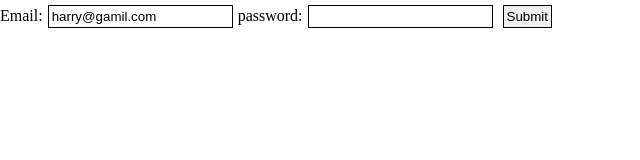
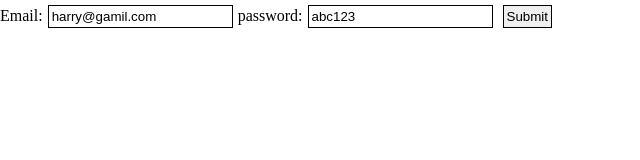
Before and after one commit to harrypatrick94/RomeAudio-Frontend, a React (Create React App) app: page /#/signin in a window 1280 px wide. Shown: the top 160 px of the page, without its empty margins (0-640 px from the left). Built offline with nearby package versions, Linux system fonts and the light colour scheme.

Commit message:
save beat to individual user

```diff
--- a/src/components/save-button.js
+++ b/src/components/save-button.js
@@ -2,7 +2,7 @@ import React, {useState} from "react";
 import ajax from '../lib/ajax'
 import '../styles.css'
 const SaveButton = ({sequence}) => {
-
+  // console.log("user id: ", window.localStorage.getItem("userId"));
   const [trackName, setTrackName] = useState("Sik Trak");
   const [authorName, setAuthorName] = useState("Haz")
   const saveTrack = (e) => {
@@ -10,11 +10,12 @@ const SaveButton = ({sequence}) => {
     console.log("Da Beat: ", sequence);
     console.log("Killa name: ", trackName);
     console.log("Author: ", authorName);
-    ajax.saveSong( sequence, authorName, trackName)
+
+    ajax.saveSong( sequence, authorName, trackName, window.localStorage.getItem("userId"))
     .then(res => {
       console.log("ajax post successfulw: ", res);
 
-      this.$emit(res.data)
+      // this.$emit(res.data)
     })
     .catch(
       err => {
--- a/src/components/sign-in.js
+++ b/src/components/sign-in.js
@@ -9,8 +9,8 @@ HashRouter as Router, Redirect,
 // let AUTH_TOKEN
 const SignIn = (props) => {
 
-  const [email, setEmail] = useState("harry@gmail.com")
-  const [password, setPassword] = useState("123456")
+  const [email, setEmail] = useState("Joely@gmail.com")
+  const [password, setPassword] = useState("abc123")
 
   const signIn = (e) => {
     e.preventDefault()
@@ -19,6 +19,7 @@ const SignIn = (props) => {
         console.log("successfull sign in: ", res)
         console.log("token: ", res.data.token);
         window.localStorage.setItem("token", res.data.token)
+        window.localStorage.setItem("userId", res.data.user.id)
         axios.defaults.headers.common['Authorization'] = res.data.token;
         console.log('header in signin', axios.defaults.headers.common['Authorization']);
         props.history.push('/user');
@@ -49,7 +50,7 @@ const SignIn = (props) => {
         <input type="text" onChange={handleEmail} value="harry@gamil.com"/>
         <label>password:</label>
 
-        <input type="text" onChange={handlePassword}/>
+        <input type="text" onChange={handlePassword} value="abc123"/>
           <input type="submit"/>
       </form>
     </div>
--- a/src/lib/ajax.js
+++ b/src/lib/ajax.js
@@ -4,10 +4,11 @@ import axios from 'axios';
 // The paths depend on what is defined in the Rails routes.rb file
 const BASE_URL = 'http://localhost:1337';
 export default {
-  saveSong(song, authorName, trackName){
-    const url = `${BASE_URL}/drum-machine`;
+  saveSong(song, authorName, trackName, userId){
+    const url = `${BASE_URL}/user`;
+    console.log("Savinggggg");
     return axios.post(url, {
-      song, authorName, trackName
+      song, authorName, trackName, userId
     });
   },
   registerUser(userName, email, password){
```
